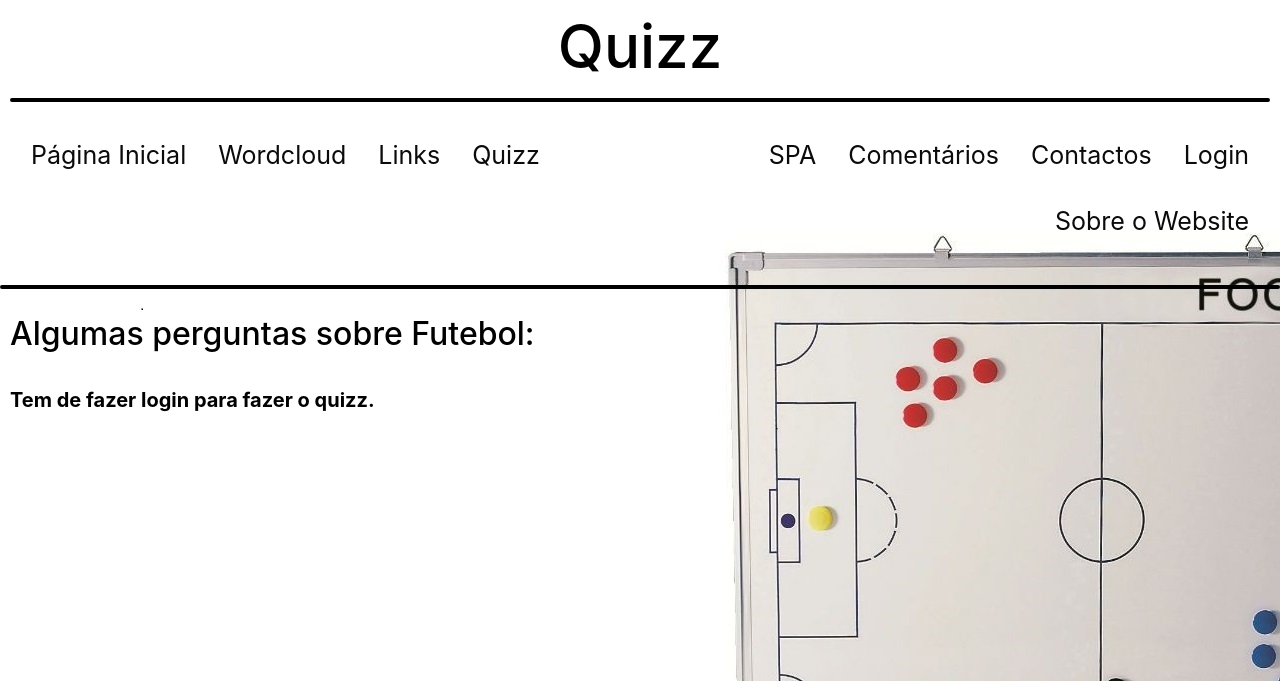
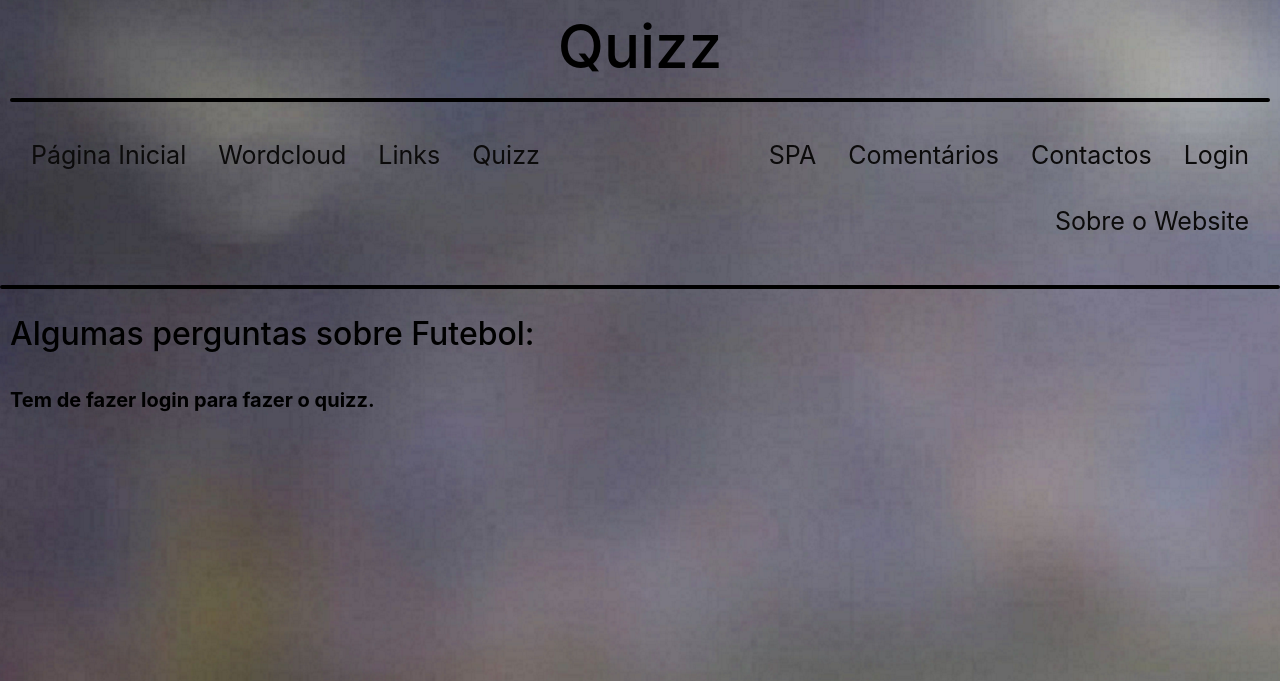
Before and after one commit to nuno-21902803/pw-parte_2, a Django app: page /quizz/ in a window 1280 px wide. Shown: the top 681 px of the page. Run offline with Django 3.2, Linux system fonts and the light colour scheme; parts of the project's set-up code (start-up, migrations or seed data) failed here and were passed over; some libraries are stand-ins or nearby versions; some web fonts are replaced.

Commit message:
foto QUizz

```diff
--- a/website/static/website/css/base.css
+++ b/website/static/website/css/base.css
@@ -12,7 +12,8 @@
 }
 
 .quadro-quizz{
-  background-image: url("../img/quadro-tatico.png");
+  background-image: url("../img/background-site-pic-QUIZZ.png");
+
 }
 
 #opinion_text{
```
Also changed, not shown: website/static/website/img/background-site-pic-QUIZZ.png (added).
